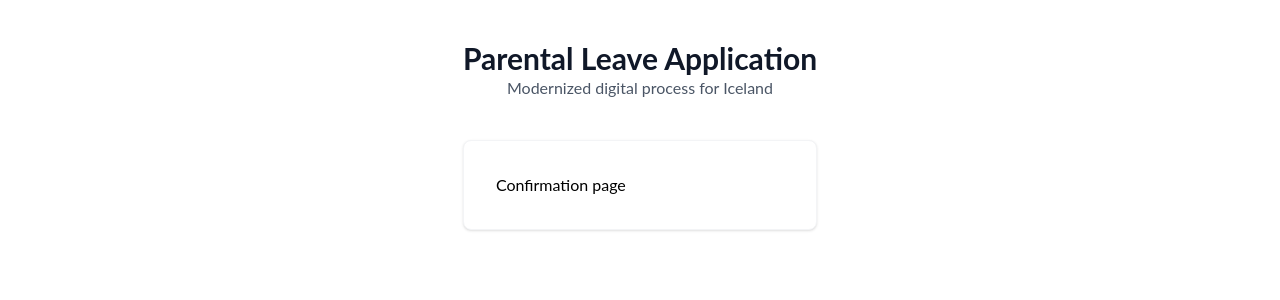
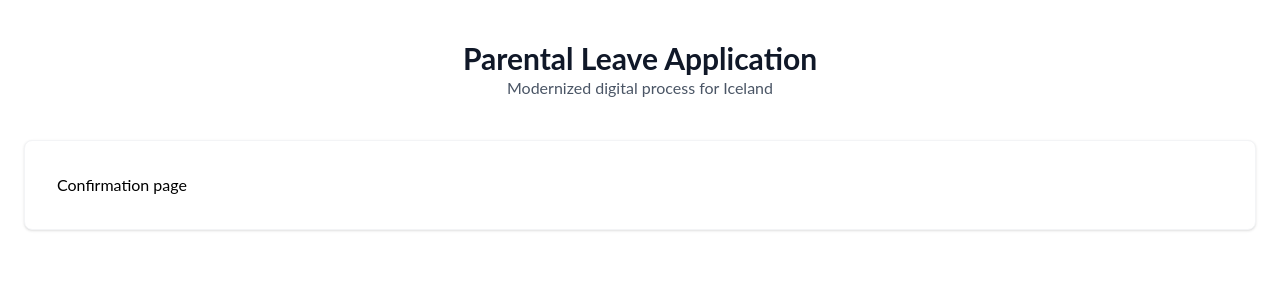
Before and after one commit to herdisheida/Parental-Leave-Application, a Next.js app in the folder my-app/: page /application/confirmation in a window 1280 px wide. Shown: the top 300 px of the page. Built offline with nearby package versions, Linux system fonts and the light colour scheme.

Commit message:
better look

```diff
--- a/my-app/app/application/layout.tsx
+++ b/my-app/app/application/layout.tsx
@@ -66,7 +66,7 @@ export default function ApplicationLayout({
   const currentStepIndex = PATH_TO_STEP[pathname] ?? 0;
 
   return (
-    <div className="max-w-4xl mx-auto py-10 px-6">
+    <div className="container mx-auto py-10 px-6">
       <header className="mb-10 text-center">
         <h1 className="text-3xl font-bold text-gray-900">
           Parental Leave Application
--- a/my-app/components/ui/StepIndicator.tsx
+++ b/my-app/components/ui/StepIndicator.tsx
@@ -4,7 +4,7 @@ interface StepIndicatorProps {
 }
 
 export const StepIndicator = ({ steps, currentStep }: StepIndicatorProps) => (
-  <nav className="flex items-center justify-between mb-8 w-full">
+  <nav className="flex mb-8 max-w-2xl justify-items-center mx-auto">
     {steps.map((step, index) => (
       <div key={step} className="flex flex-col items-center flex-1">
         <div
```
